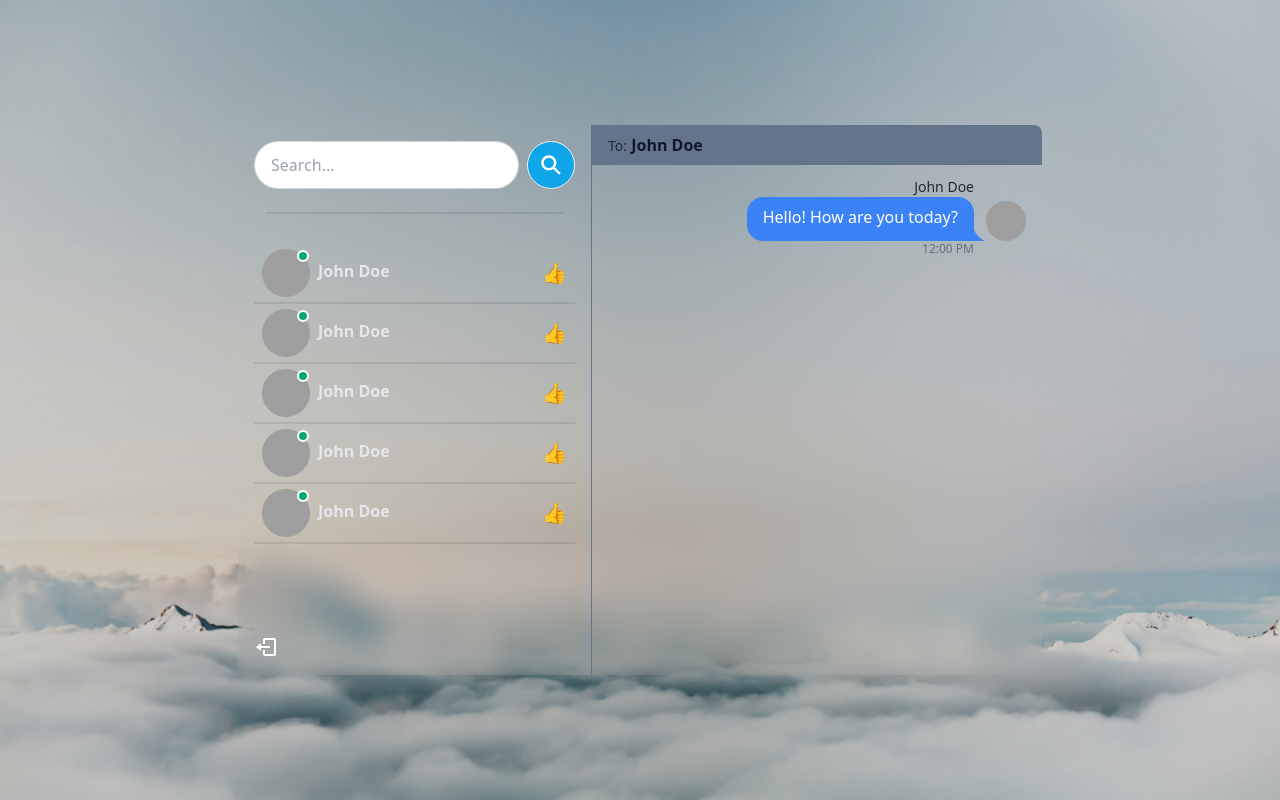
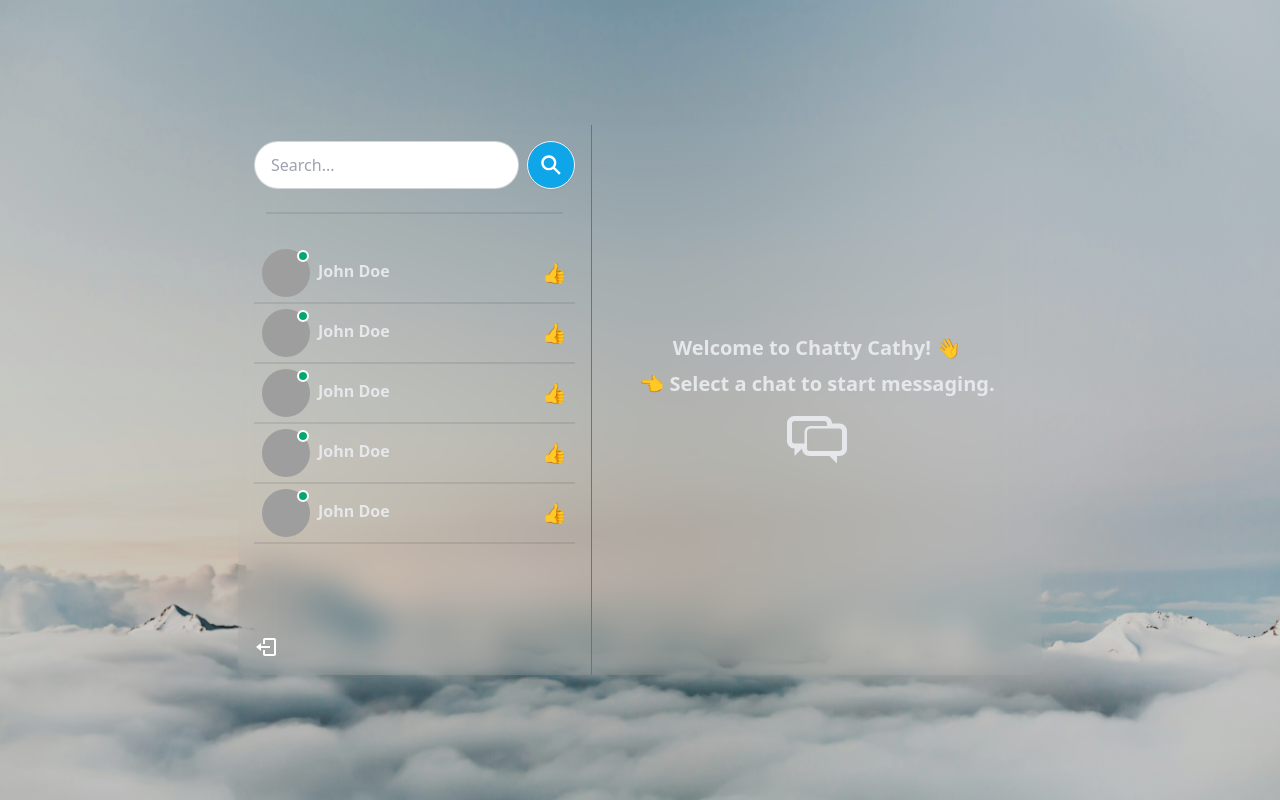
Before and after one commit to LukeZHar/Chatty-Cathy, a React (Vite) app in the folder frontend/: page / in a window 1280 px wide. Built offline with nearby package versions, Linux system fonts and the light colour scheme; grey boxes are pictures that could not be loaded.

Commit message:
feat: implement MessageInput component; enhance MessageContainer with no chat selected state; style scrollbar

```diff
--- a/frontend/src/components/messages/MessageContainer.jsx
+++ b/frontend/src/components/messages/MessageContainer.jsx
@@ -1,10 +1,13 @@
 import Messages from "./Messages"
-// import MessageInput from "./MessageInput"
+import MessageInput from "./MessageInput"
+import { TiMessages } from "react-icons/ti"
 
 const MessageContainer = () => {
+  const noChatSelected = true;
   return (
     <div className="md:min-w-[450px] flex flex-col">
-      <>
+      {noChatSelected ? <NoChatSelected /> : (
+        <>
         {/* Header */}
         <div className="bg-slate-500 px-4 p-2 mb-2">
           <span className="label-text">To:</span>{" "}
@@ -12,10 +15,23 @@
         </div>
 
         <Messages />
-        {/* <MessageInput /> */}
+        <MessageInput />
       </>
+      )}
     </div>
   )
 }
 
-export default MessageContainer
+export default MessageContainer;
+
+const NoChatSelected = () => {
+  return (
+    <div className="flex items-center justify-center w-full h-full">
+      <div className="px-4 text-center sm:text-lg md:text-xl text-gray-200 font-semibold flex flex-col items-center gap-2">
+        <p>Welcome to Chatty Cathy! 👋</p>
+        <p>👈 Select a chat to start messaging.</p>
+        <TiMessages className="text-3xl md:text-6xl text-center" />
+      </div>
+    </div>
+  )
+}
--- /dev/null
+++ b/frontend/src/components/messages/MessageInput.jsx
@@ -0,0 +1,16 @@
+import { BsSend } from "react-icons/bs"
+
+const MessageInput = () => {
+  return (
+    <form className="px-4 my-3">
+        <div className="w-full relative">
+            <input type="text" className="border text-sm rounded-lg block w-full p-2.5 bg-gray-700 border-gray-600 text-white" placeholder="Send a message..." />
+            <button type="submit" className="absolute inset-y-0 end-0 flex items-center pe-3">
+                <BsSend />
+            </button>
+        </div>
+    </form>
+  );
+};
+
+export default MessageInput;
--- a/frontend/src/components/messages/Messages.jsx
+++ b/frontend/src/components/messages/Messages.jsx
@@ -4,6 +4,7 @@
   return (
     <div className="px-4 flex-1 overflow-auto">
         <Message />
+
     </div>
   )
 }
--- a/frontend/src/index.css
+++ b/frontend/src/index.css
@@ -27,3 +27,20 @@
       url("/bg-dark.jpg");
   }
 }
+
+::-webkit-scrollbar {
+  width: 8px;
+}
+
+::-webkit-scrollbar-track {
+  background: transparent;
+}
+
+::-webkit-scrollbar-thumb {
+  background: #121212;
+  border-radius: 5px;
+}
+
+::-webkit-scrollbar-thumb:hover {
+  background: #242424;
+}
```
